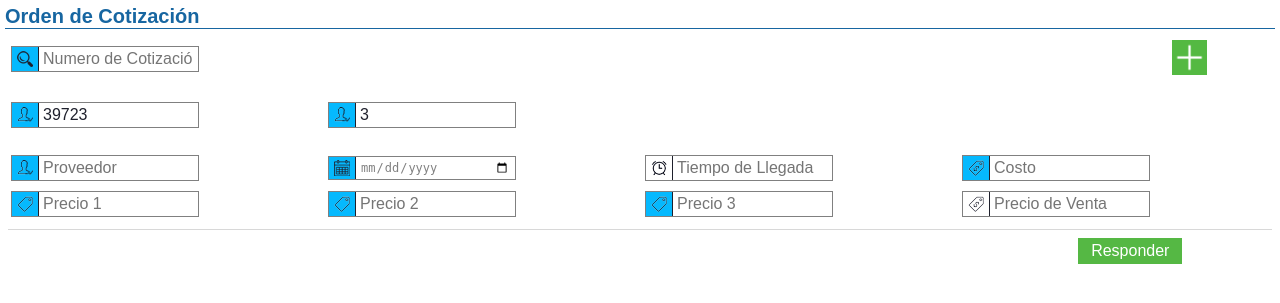
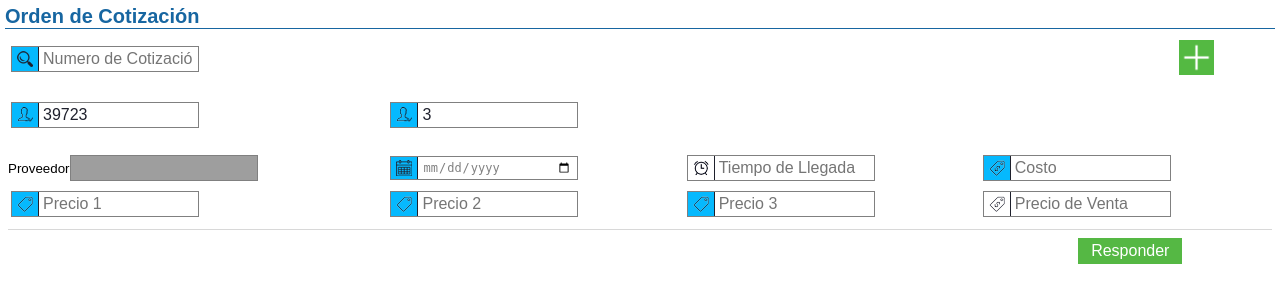
Before and after one commit to ASCPARTS/ascend, a PHP site: page /formulario.php in a window 1280 px wide. Shown: the top 303 px of the page. Run offline with PHP 8.4, Linux system fonts and the light colour scheme; grey boxes are pictures that could not be loaded.

Commit message:
form
formulario

```diff
--- a/formulario.php
+++ b/formulario.php
@@ -26,7 +26,7 @@
         <tr style="height: 15px"></tr>
 
         <tr>
-            <td><input type="text" placeholder="Proveedor" class="proveedor"></td>
+            <td><label class="proveedor">Proveedor</label><input type="text" ></td>
             <td><input type="date" placeholder="Fecha" class="fecha"></td>
             <td><input type="text" placeholder="Tiempo de Llegada" class="tiempo"></td>
             <td><input type="text" placeholder="Costo" class="costo"></td>
```
